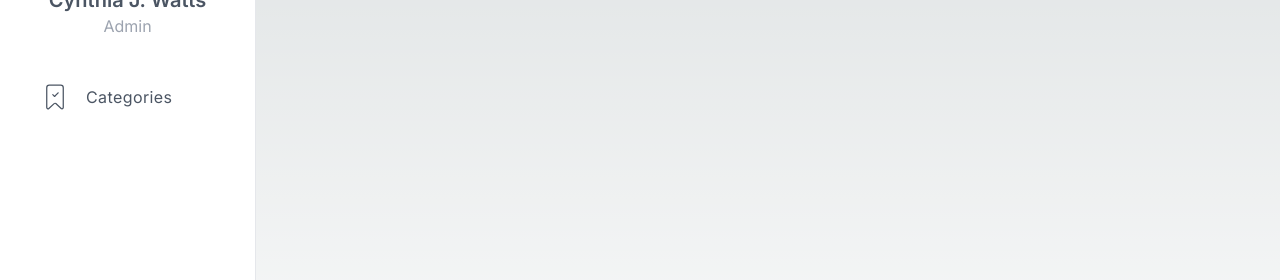
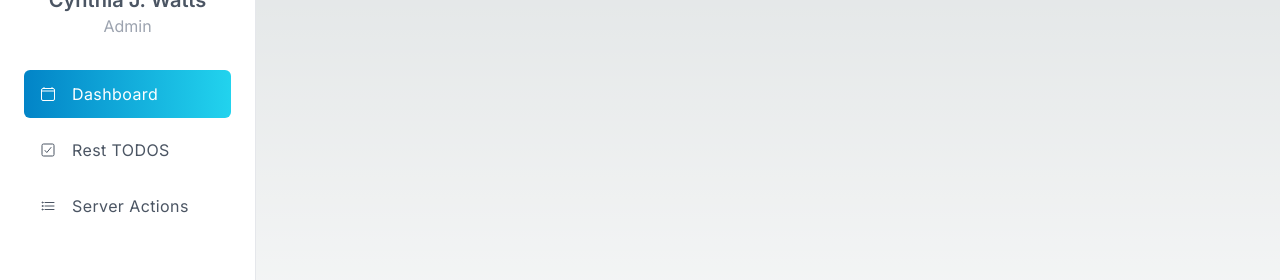
Before and after one commit to luisalbeto/admin-restullApi, a Next.js app: page /dashboard in a window 1280 px wide. Shown: the part 302-582 px from the top of the page. Built offline with nearby package versions, Linux system fonts and the light colour scheme.

Commit message:
Feat: Navigation system

```diff
--- a/src/components/Sidebar.tsx
+++ b/src/components/Sidebar.tsx
@@ -2,6 +2,26 @@ import Image from "next/image"
 import Link from "next/link"
 import { CiLogout } from "react-icons/ci"
 import { SidebarItem } from "./SidebarItem"
+import { IoCalendarClearOutline, IoCheckboxOutline, IoListOutline } from "react-icons/io5"
+
+
+const menuItems = [
+  {
+    icon: <IoCalendarClearOutline/>,
+    title: 'Dashboard',
+    path: '/dashboard'
+  },
+  {
+    icon: <IoCheckboxOutline/>,
+    title: 'Rest TODOS',
+    path: '/dashboard/rest-todos'
+  },
+  {
+    icon: <IoListOutline/>,
+    title: 'Server Actions',
+    path: '/dashboard/server-todos'
+  },
+]
 
 
 export const Sidebar = () => {
@@ -36,7 +56,13 @@ export const Sidebar = () => {
           </div>
 
           <ul className="space-y-2 tracking-wide mt-8">
-            <SidebarItem/>
+            {
+              menuItems.map( item => (
+                <SidebarItem key={ item.path } {...item}/>
+
+
+              ))
+            }
 
           </ul>
         </div>
--- a/src/components/SidebarItem.tsx
+++ b/src/components/SidebarItem.tsx
@@ -1,14 +1,28 @@
+'use client'
 import Link from "next/link"
-import { CiBookmarkCheck } from "react-icons/ci"
+import { usePathname } from "next/navigation";
+
+interface Props {
+  icon: React.ReactNode;
+  path: string;
+  title: string;
+}
 
 
-export const SidebarItem = () => {
-     {/* Active className: text-white bg-gradient-to-r from-sky-600 to-cyan-400 */}
+export const SidebarItem = ({icon, path, title}:Props) => {
+
+  const pathName = usePathname()
+
+
+     {/* Active className:  */}
   return(
     <li>
-    <Link href="/dashboard/rest-todos" className="px-4 py-3 flex items-center space-x-4 rounded-md text-gray-600 group">
-      <CiBookmarkCheck size={30} />
-      <span className="group-hover:text-gray-700">Categories</span>
+    <Link href={ path } className={`px-4 py-3 flex items-center space-x-4 rounded-md text-gray-600 group
+          hover:bg-gradient-to-r hover:bg-sky-600 hover:text-white
+      ${ path === pathName ? 'text-white bg-gradient-to-r from-sky-600 to-cyan-400' : '' }
+      `}>
+      {icon}
+      <span className="group-hover:text-white-700">{title}</span>
     </Link>
   </li>
   )
```
